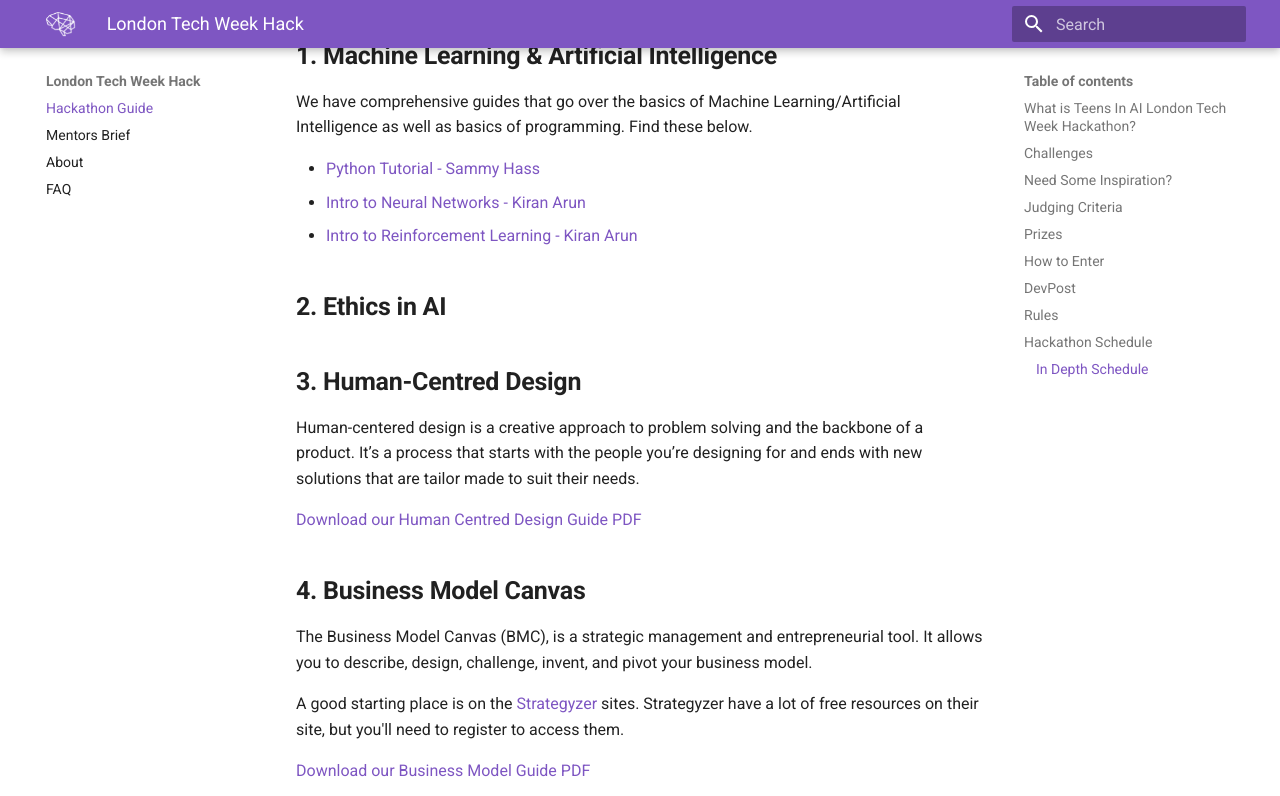
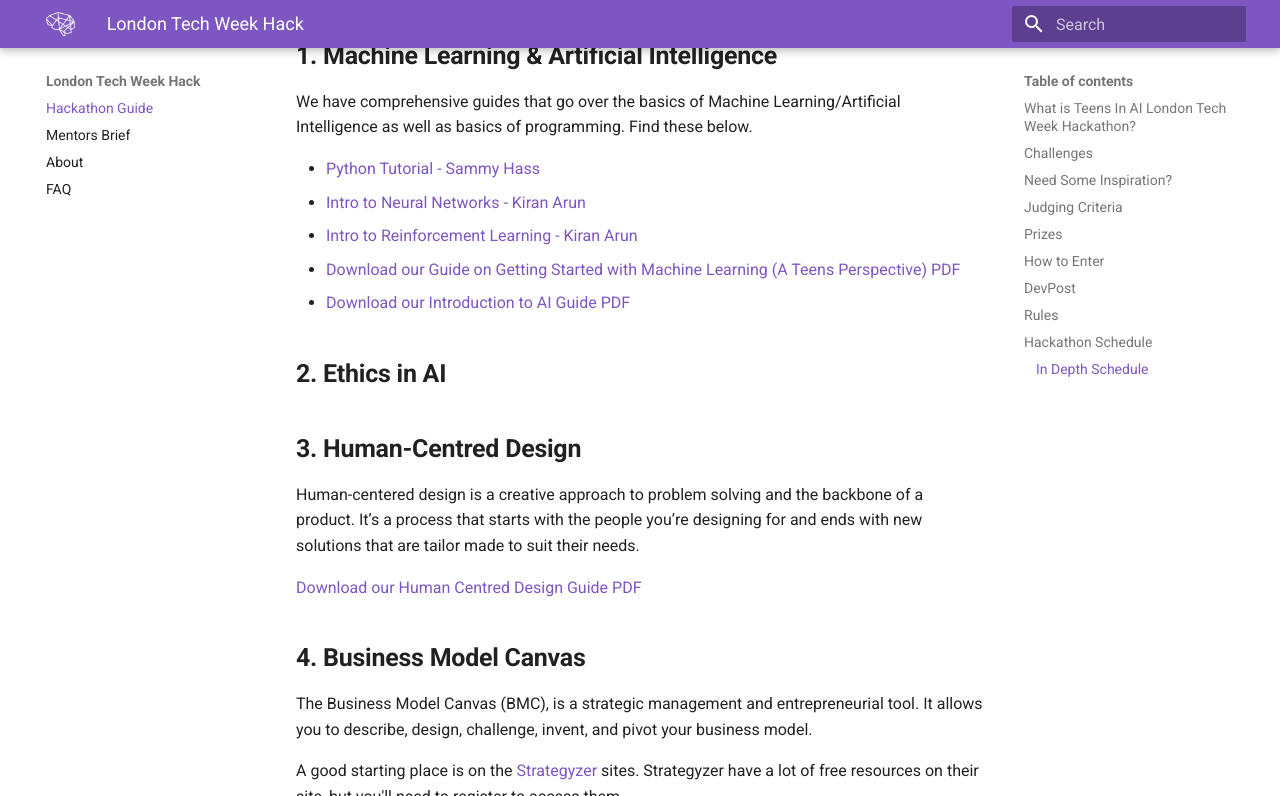
Before and after one commit to elenasinel/tech-week, an MkDocs documentation site: the page built from docs/index.md, in a window 1280 px wide and 900 px high, scrolled down 6765 px, cut to the strip 0-796 px from the top of the window. Built offline with MkDocs 1.6.1 and Material for MkDocs 9.7.7, drawn with Linux system fonts in a browser that asks for light colours.

Commit message:
Update Documentation “index”

```diff
--- a/docs/index.md
+++ b/docs/index.md
@@ -121,6 +121,8 @@ We have comprehensive guides that go over the basics of Machine Learning/Artific
 * [Python Tutorial - Sammy Hass](https://github.com/SammyHass)
 * [Intro to Neural Networks - Kiran Arun](https://github.com/KiranArun)
 * [Intro to Reinforcement Learning - Kiran Arun](https://github.com/KiranArun/Reinforcement_Learning-101-demo)
+* [Download our Guide on Getting Started with Machine Learning (A Teens Perspective)  PDF](https://drive.google.com/open?id=1JhmVrrI5JhPylJVna4NFU7UWyDhTRNnv)
+* [Download our Introduction to AI Guide PDF](https://drive.google.com/open?id=1sHcZzhHqwhZ86arIqWhmbvUTqb5vT5tc)
 
 ## **2. Ethics in AI**
 
```
